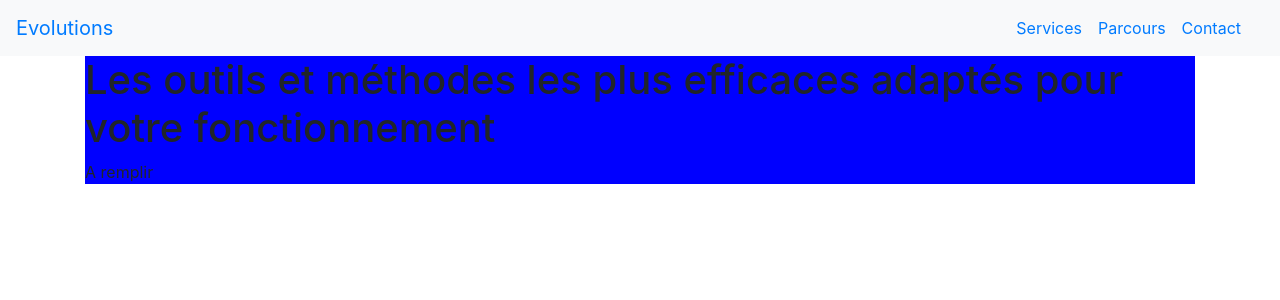
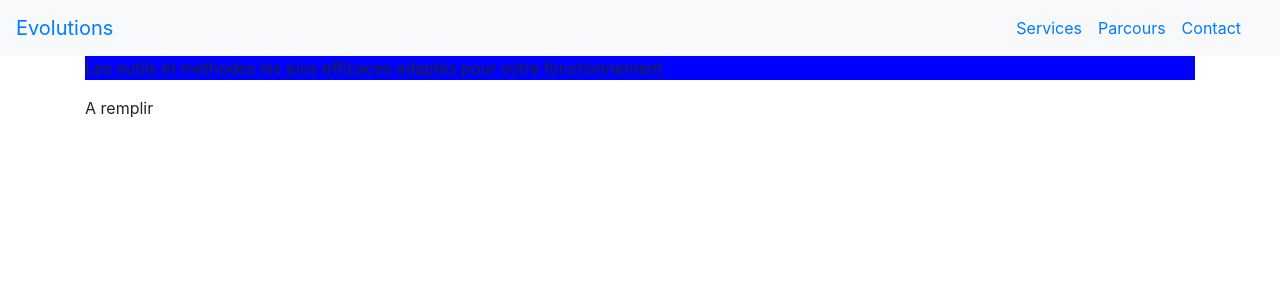
Before and after one commit to OrgaEvolutions/orgaevolutions.github.io, a Jekyll site: the page built from index.html, in a window 1280 px wide. Shown: the top 300 px of the page. Built offline with Jekyll 4.4.1, drawn with Linux system fonts in a browser that asks for light colours.

Commit message:
Update index.html

```diff
--- a/index.html
+++ b/index.html
@@ -2,7 +2,7 @@
 layout: default
 title: evolutions
 ---
-	<div class="full-height">
-			<h1>Les outils et méthodes les plus efficaces adaptés pour votre fonctionnement</h1>
+	<p class="full-height">
+			Les outils et méthodes les plus efficaces adaptés pour votre fonctionnement
 			<p>A remplir</p>
-	</div>
+	</p>
```
